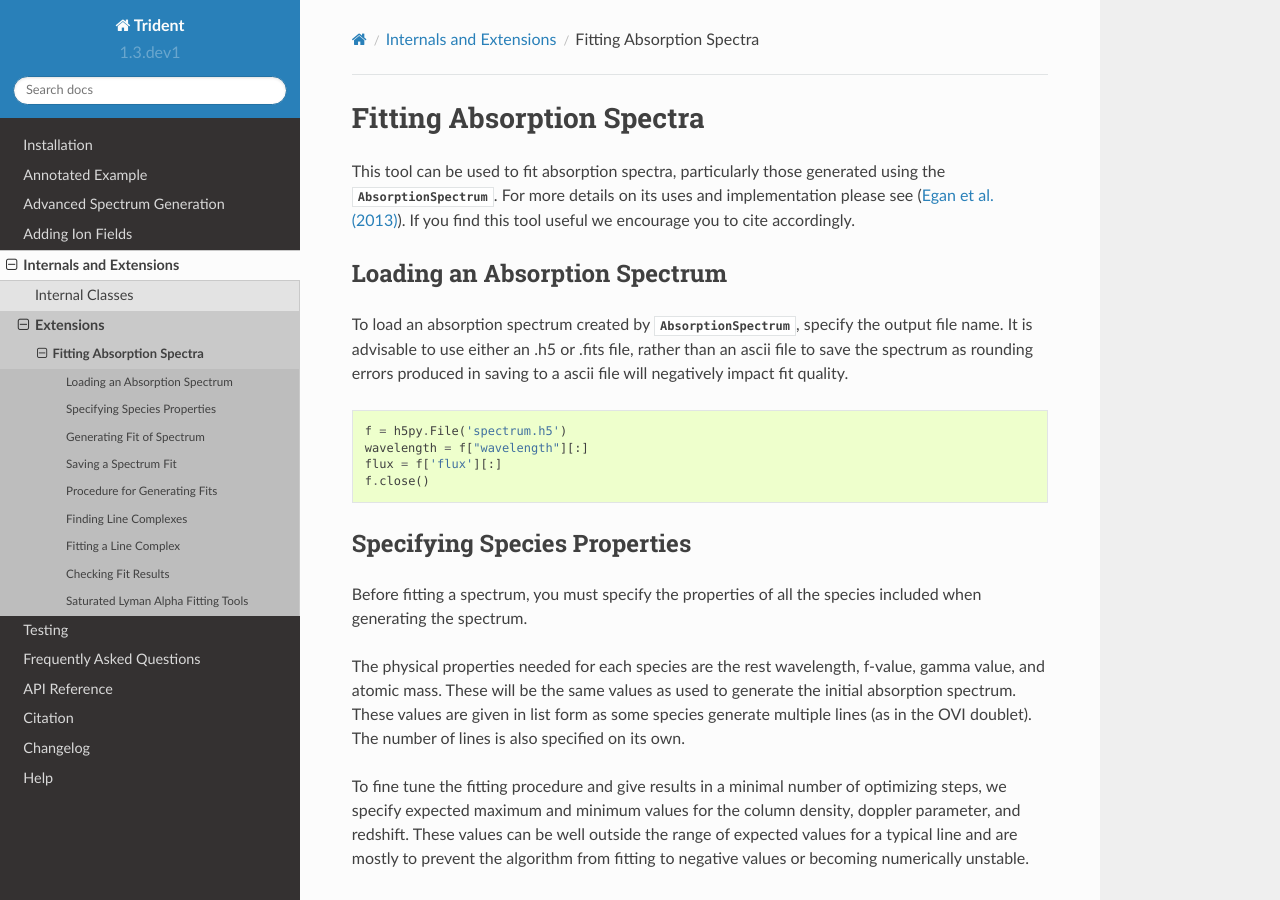
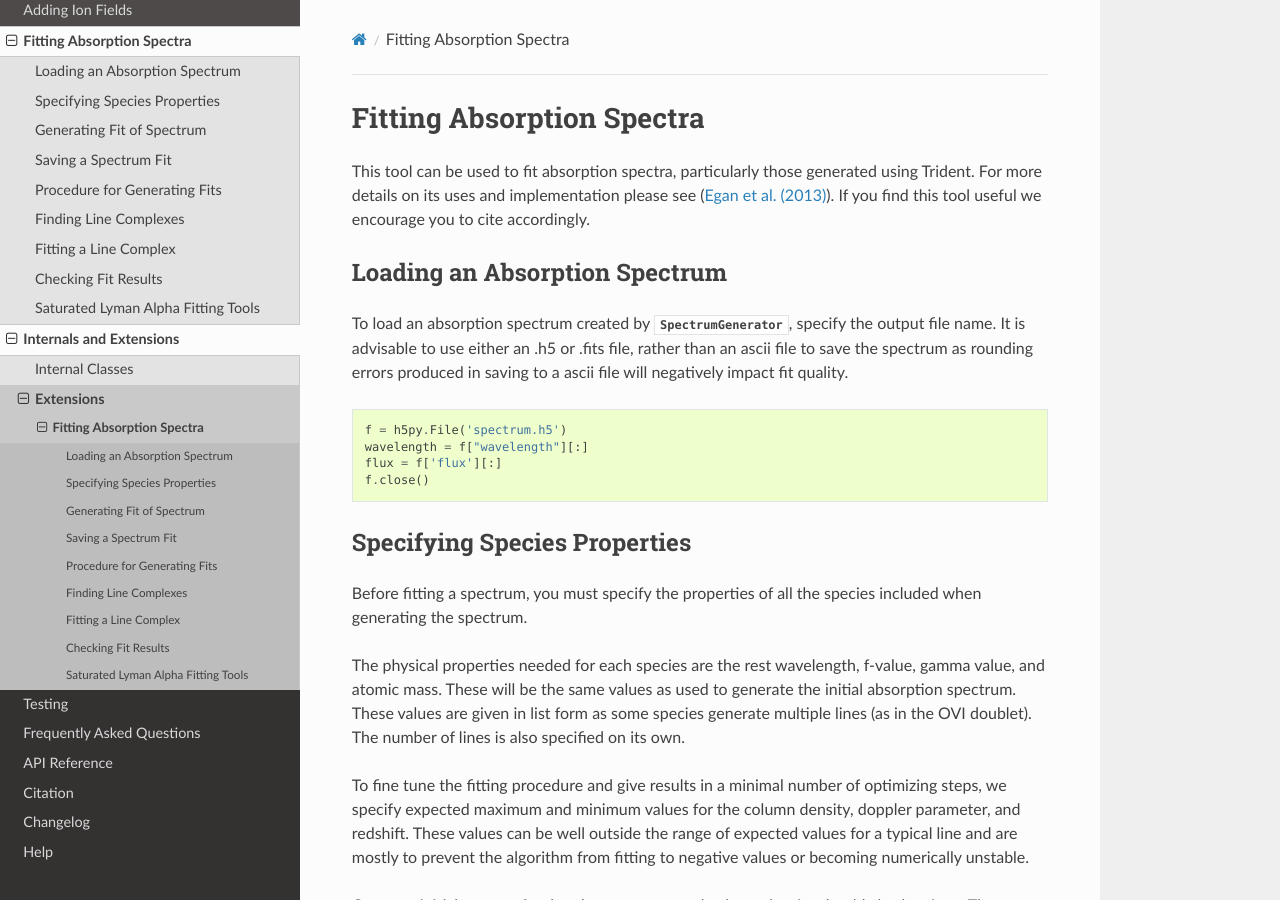
Before and after one commit to trident-project/trident, a Sphinx documentation site: the page built from doc/source/absorption_spectrum_fit.rst, in a window 1280 px wide and 900 px high. Built offline with Sphinx 7.4.7 and the Read the Docs theme 2.0.0, drawn with Linux system fonts in a browser that asks for light colours; formulas are drawn with MathJax 3.

Commit message:
Re-adding spectrum fitting docs

```diff
--- a/doc/source/absorption_spectrum_fit.rst
+++ b/doc/source/absorption_spectrum_fit.rst
@@ -3,11 +3,8 @@
 Fitting Absorption Spectra
 ==========================
 
-.. sectionauthor:: Hilary Egan <hilary.egan@colorado.edu>
-
 This tool can be used to fit absorption spectra, particularly those
-generated using the
-:class:`~trident.absorption_spectrum.absorption_spectrum.AbsorptionSpectrum`.
+generated using Trident.
 For more details on its uses and implementation please see (`Egan et al. (2013)
 <http://arxiv.org/abs/1307.2244>`_). If you find this tool useful we
 encourage you to cite accordingly.
@@ -16,7 +13,7 @@ Loading an Absorption Spectrum
 ------------------------------
 
 To load an absorption spectrum created by
-:class:`~trident.absorption_spectrum.absorption_spectrum.AbsorptionSpectrum`,
+:class:`~trident.spectrum_generator.SpectrumGenerator`,
 specify the output file name. It is advisable to use either an .h5
 or .fits file, rather than an ascii file to save the spectrum as rounding
 errors produced in saving to a ascii file will negatively impact fit quality.
--- a/doc/source/index.rst
+++ b/doc/source/index.rst
@@ -20,6 +20,7 @@ information, see :ref:`versions`.
    annotated_example.rst
    advanced_spectra.rst
    ion_balance.rst
+   absorption_spectrum_fit.rst
    internals.rst
    testing.rst
    faq.rst
```
Also changed, not shown: other parts of doc/source/absorption_spectrum_fit.rst (+0 -2 lines).
